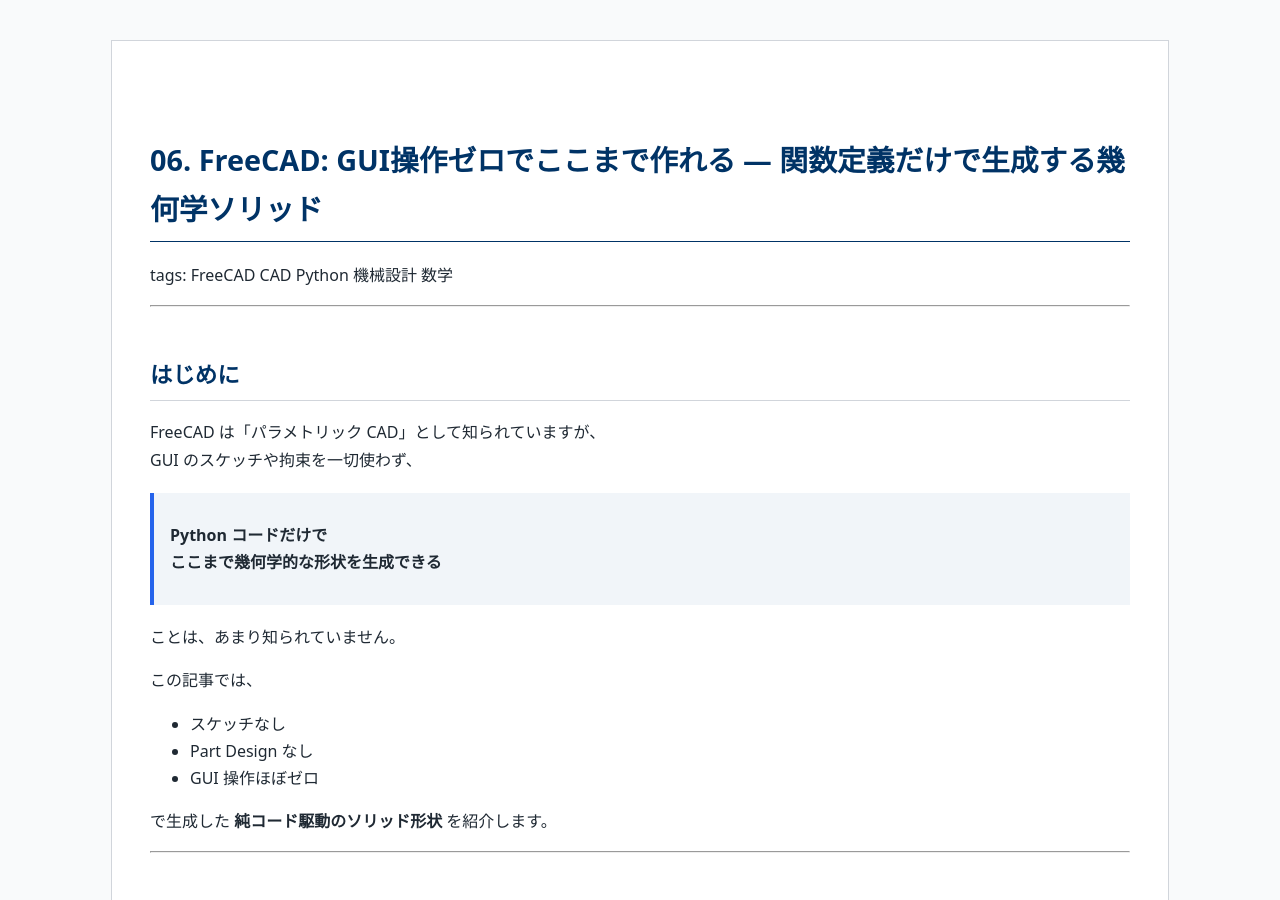
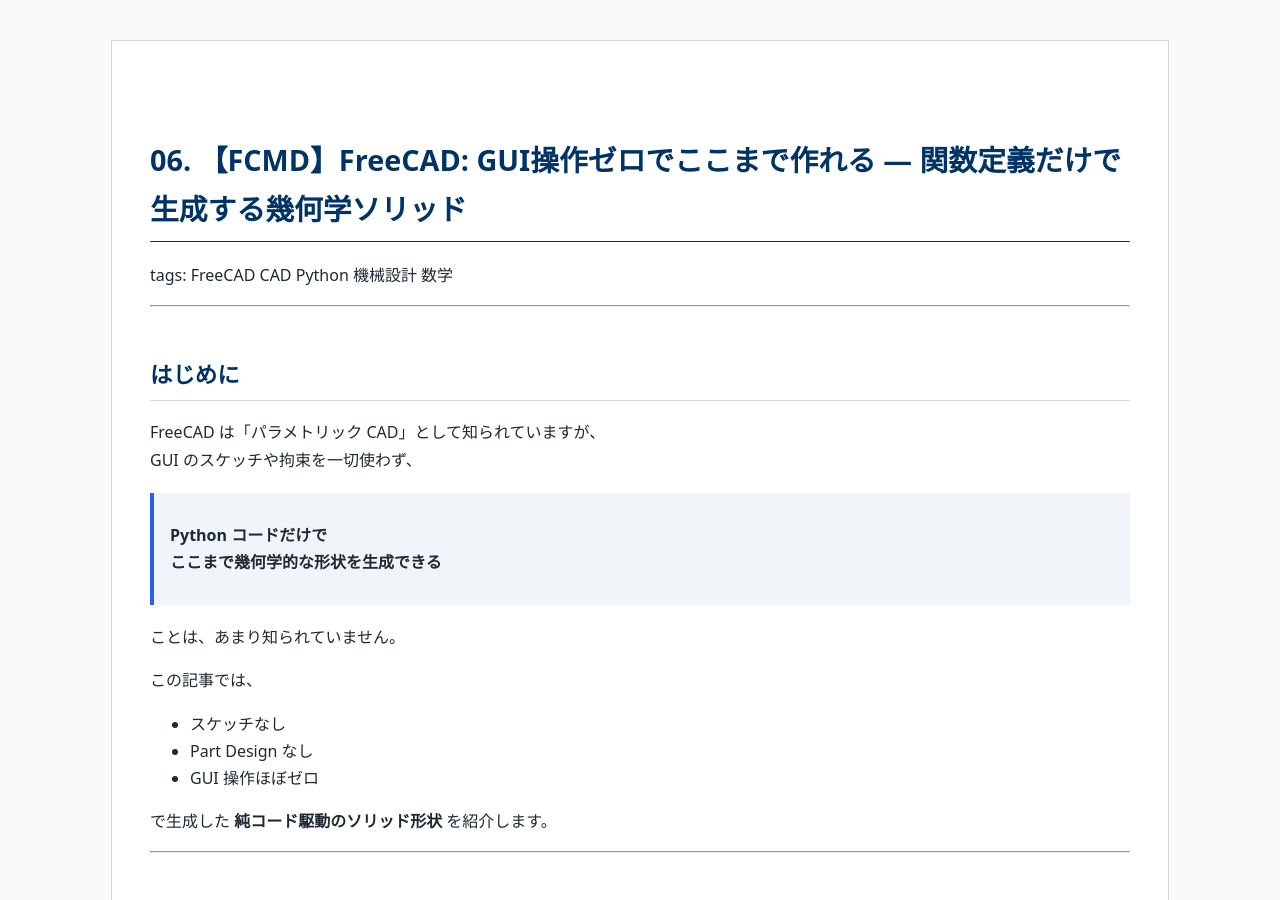
Before and after one commit to Samizo-AITL/qiita-articles, a Jekyll site: the page built from articles/06_geometric_showcase_freecad.md, in a window 1280 px wide and 900 px high. Built offline with Jekyll 4.4.1, drawn with Linux system fonts in a browser that asks for light colours.

Commit message:
Update 06_geometric_showcase_freecad.md

```diff
--- a/articles/06_geometric_showcase_freecad.md
+++ b/articles/06_geometric_showcase_freecad.md
@@ -3,7 +3,7 @@
 title: Qiita Articles
 ---
 
-# 06. FreeCAD: GUI操作ゼロでここまで作れる ― 関数定義だけで生成する幾何学ソリッド
+# 06. 【FCMD】FreeCAD: GUI操作ゼロでここまで作れる ― 関数定義だけで生成する幾何学ソリッド
 tags: FreeCAD CAD Python 機械設計 数学
 
 ---
```
